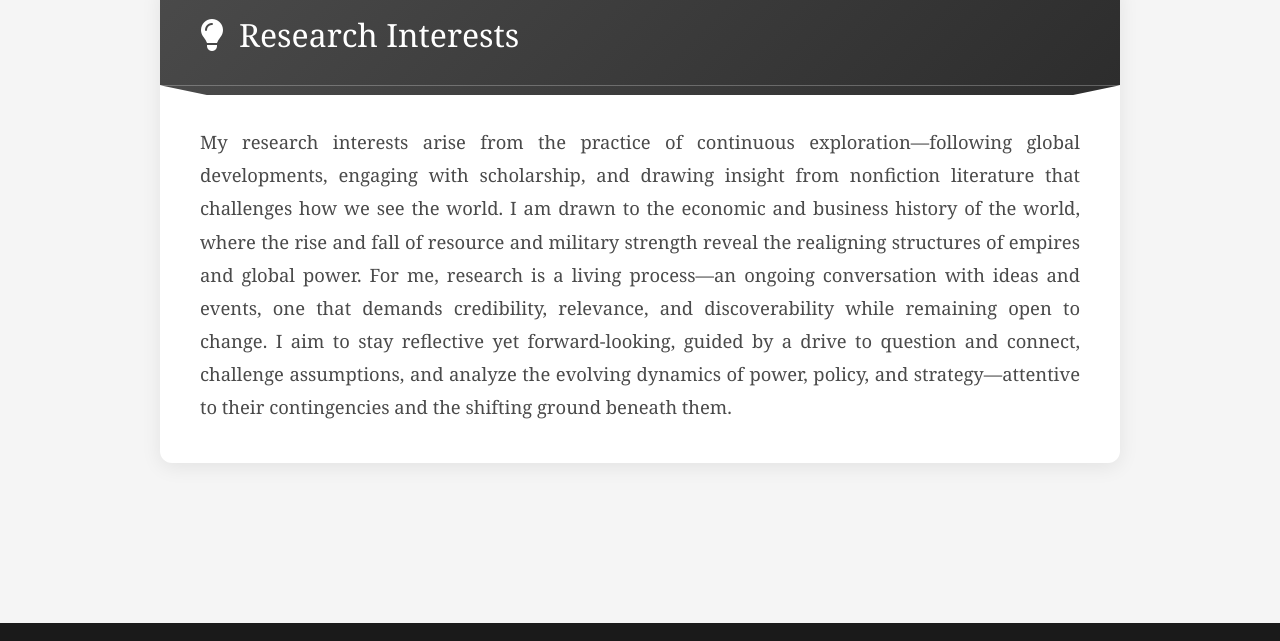
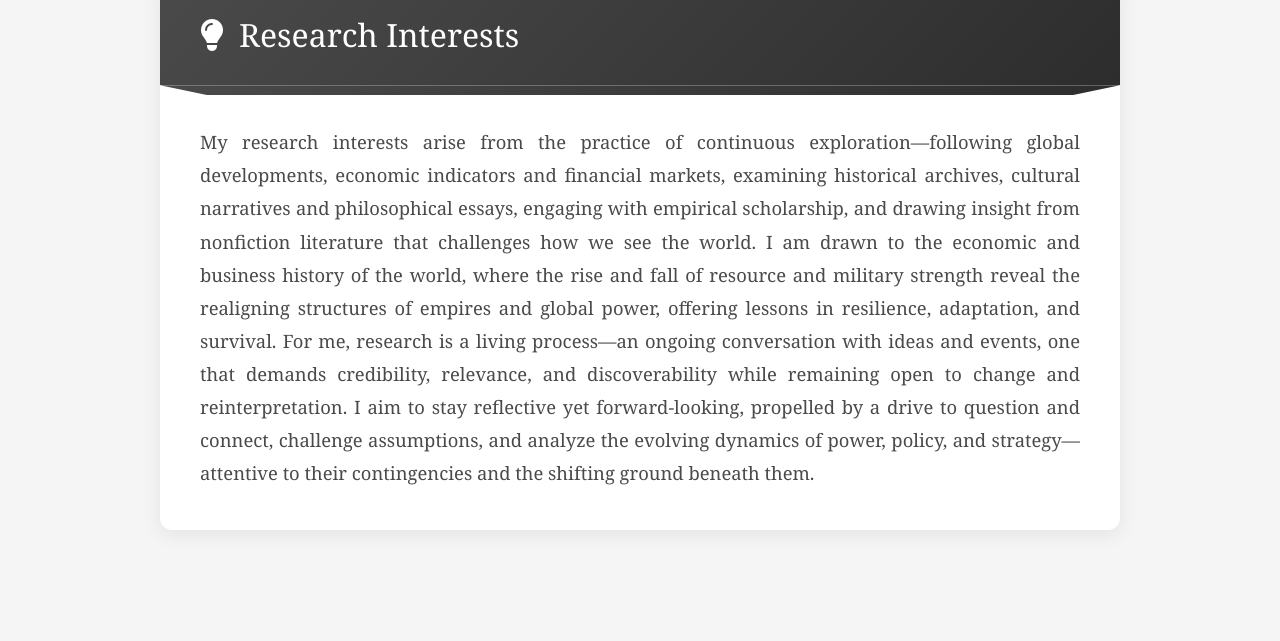
Before and after one commit to smtdhanyamenon/smtdhanyamenon.github.io, a plain HTML site: page index.html in a window 1280 px wide. Shown: the part 1780-2421 px from the top of the page. Drawn offline with Linux system fonts and the light colour scheme.

Commit message:
Revise research interests section in index.html
Expanded the description of research interests to include economic indicators, financial markets, and lessons in resilience.

```diff
--- a/index.html
+++ b/index.html
@@ -391,7 +391,7 @@
                 </div>
                 <div class="section-content">
                     <p class="about-text">
-                        My research interests arise from the practice of continuous exploration—following global developments, engaging with scholarship, and drawing insight from nonfiction literature that challenges how we see the world. I am drawn to the economic and business history of the world, where the rise and fall of resource and military strength reveal the realigning structures of empires and global power. For me, research is a living process—an ongoing conversation with ideas and events, one that demands credibility, relevance, and discoverability while remaining open to change. I aim to stay reflective yet forward‑looking, guided by a drive to question and connect, challenge assumptions, and analyze the evolving dynamics of power, policy, and strategy—attentive to their contingencies and the shifting ground beneath them.
+                        My research interests arise from the practice of continuous exploration—following global developments, economic indicators and financial markets, examining historical archives, cultural narratives and philosophical essays, engaging with empirical scholarship, and drawing insight from nonfiction literature that challenges how we see the world. I am drawn to the economic and business history of the world, where the rise and fall of resource and military strength reveal the realigning structures of empires and global power, offering lessons in resilience, adaptation, and survival. For me, research is a living process—an ongoing conversation with ideas and events, one that demands credibility, relevance, and discoverability while remaining open to change and reinterpretation. I aim to stay reflective yet forward‑looking, propelled by a drive to question and connect, challenge assumptions, and analyze the evolving dynamics of power, policy, and strategy—attentive to their contingencies and the shifting ground beneath them.
                     </p>
                 </div>
             </section>
```
